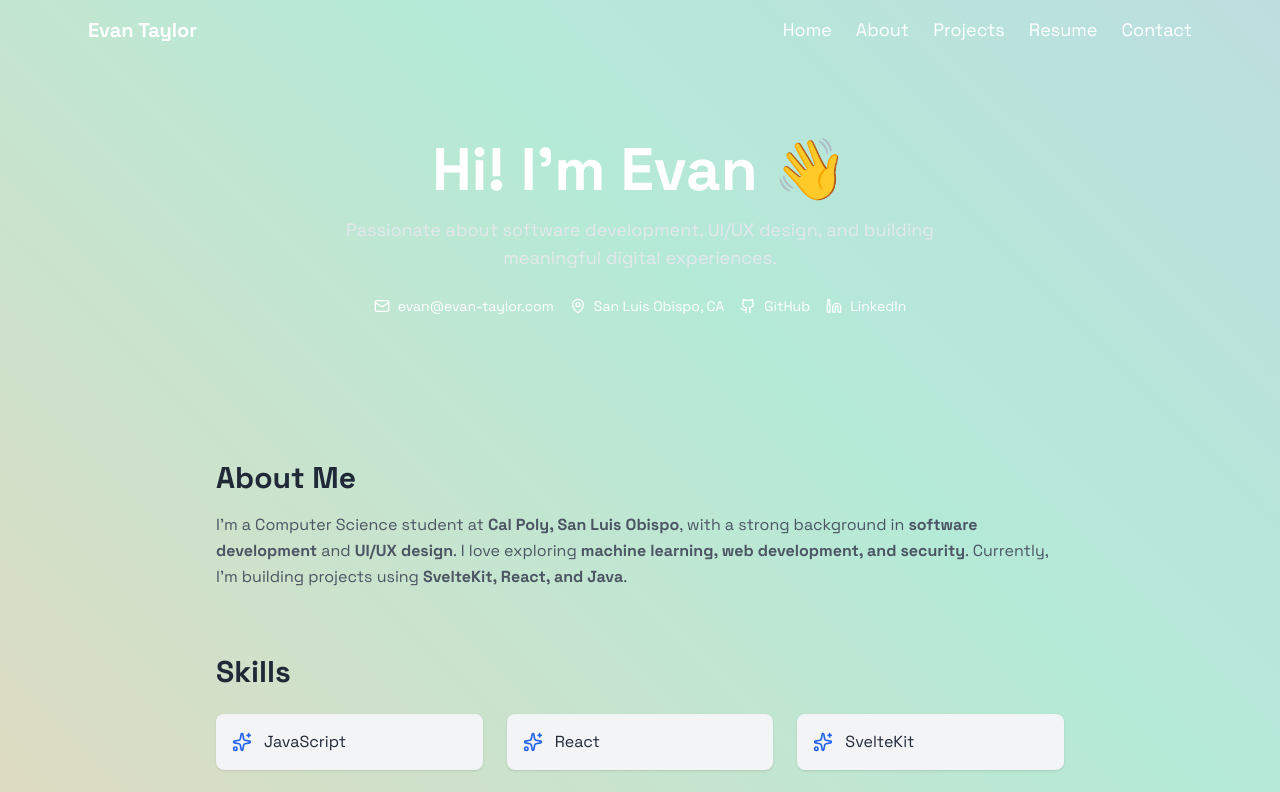
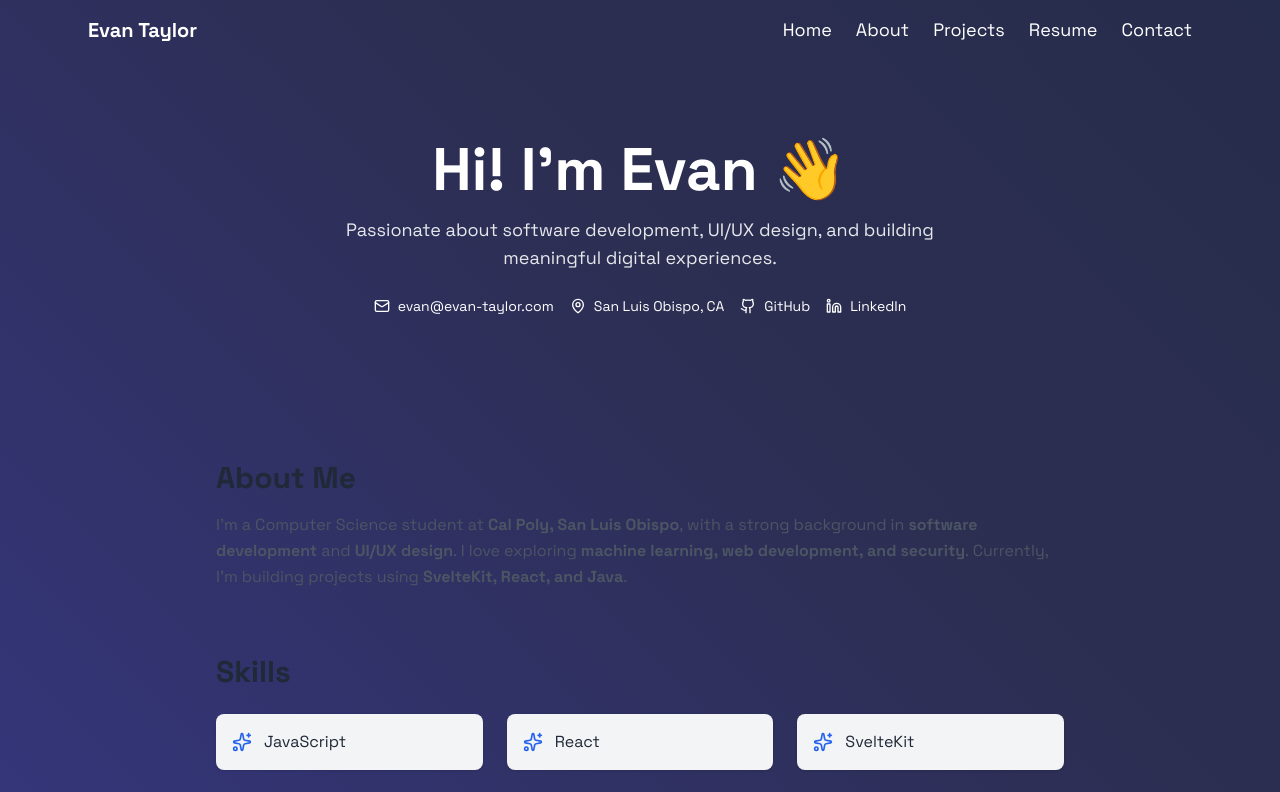
Before and after one commit to evan-taylor/Website, a SvelteKit app: page / in a window 1280 px wide. Shown: the top 792 px of the page. Built offline with nearby package versions, Linux system fonts and the light colour scheme.

Commit message:
Darker bg gradient

```diff
--- a/src/styles/global.css
+++ b/src/styles/global.css
@@ -19,9 +19,9 @@
   100% { background-position: 0% 50%; }
 }
 
-/* Apply a large gradient with softer colors */
+/* Apply a large, deeper gradient */
 .animate-gradient {
-  background: linear-gradient(45deg, #FAD0C4, #FFD1B3, #B5EAD7, #C7CEEA, #F3C1FF);
+  background: linear-gradient(45deg, #533E85, #3B3B98, #2C2E52, #1F2A44, #121C3B);
   background-size: 300% 300%;
   animation: gradientAnimation 30s ease-in-out infinite;
 }
```
